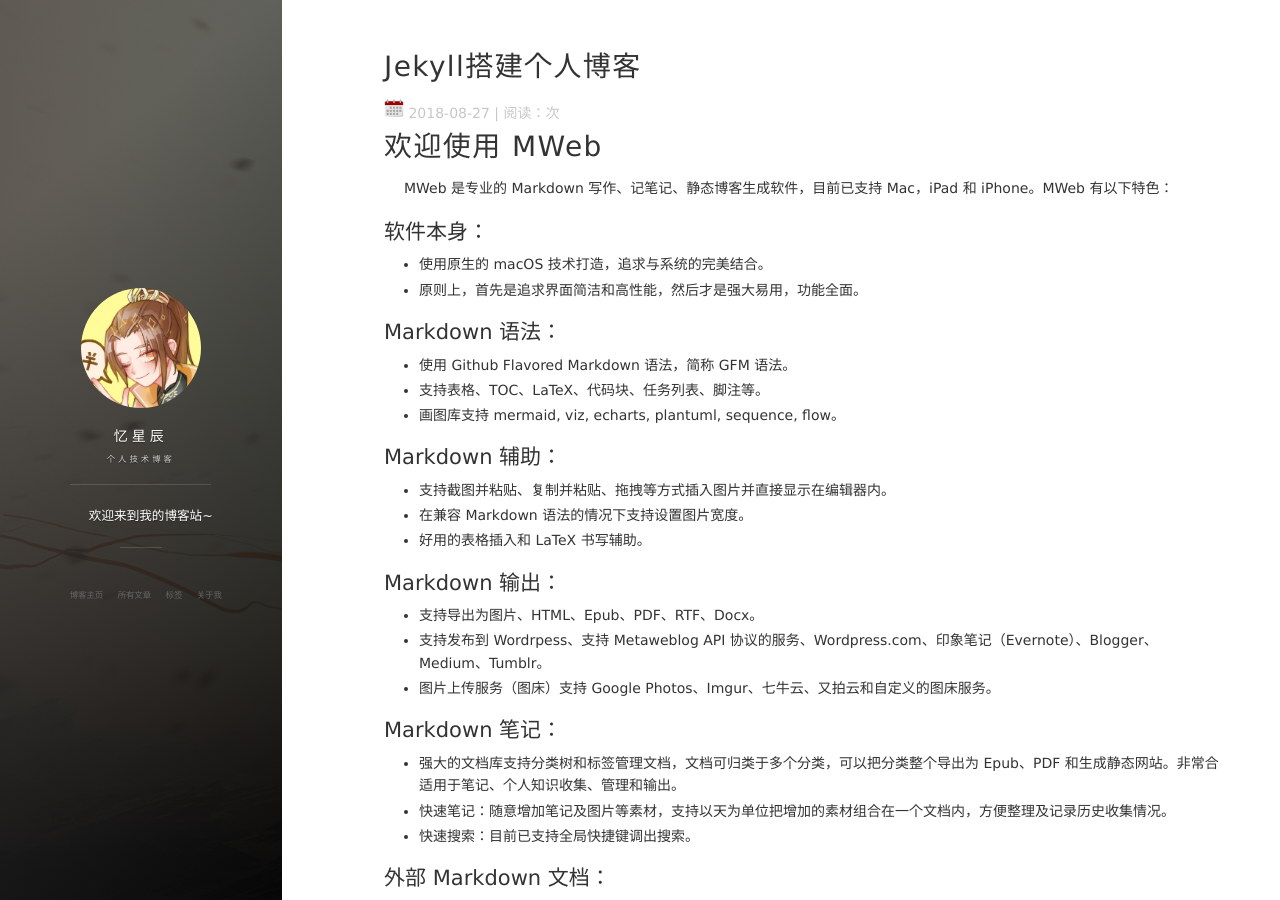
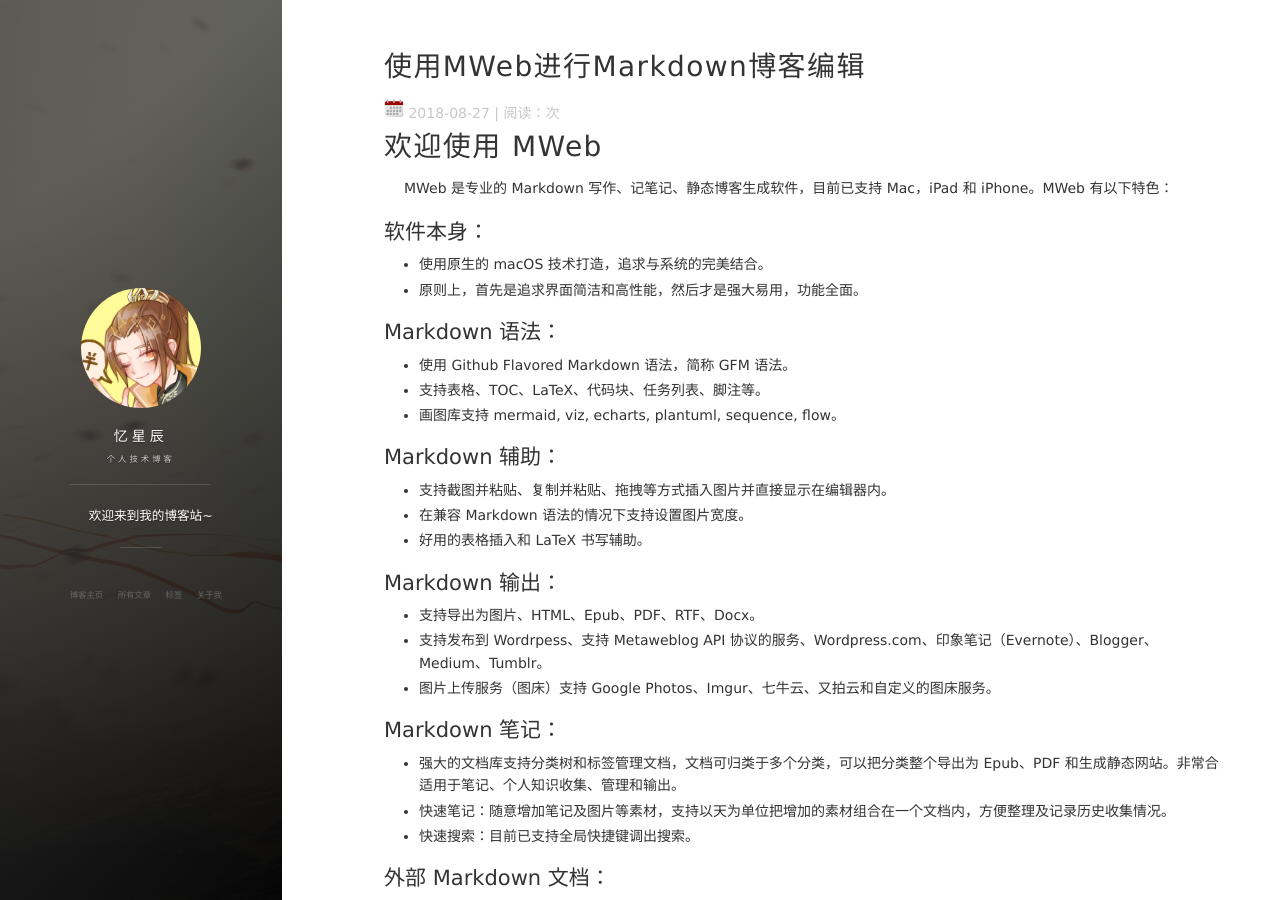
Before and after one commit to BillScott1024/billscott1024.github.io, a Jekyll site: the page built from _posts/2018-08-25-Mweb_for_markdown_on_mac.md, in a window 1280 px wide and 900 px high. Built offline with Jekyll 4.4.1, drawn with Linux system fonts in a browser that asks for light colours; nearby versions of some CDN libraries; comment, search, counter and statistics services are not loaded.

Commit message:
update post

```diff
--- a/_posts/2018-08-25-Mweb_for_markdown_on_mac.md
+++ b/_posts/2018-08-25-Mweb_for_markdown_on_mac.md
@@ -1,6 +1,6 @@
 ---
 layout: post
-title: Jekyll搭建个人博客
+title: 使用MWeb进行Markdown博客编辑
 date: 2018-08-27
 tags: 博客
 ---
```
